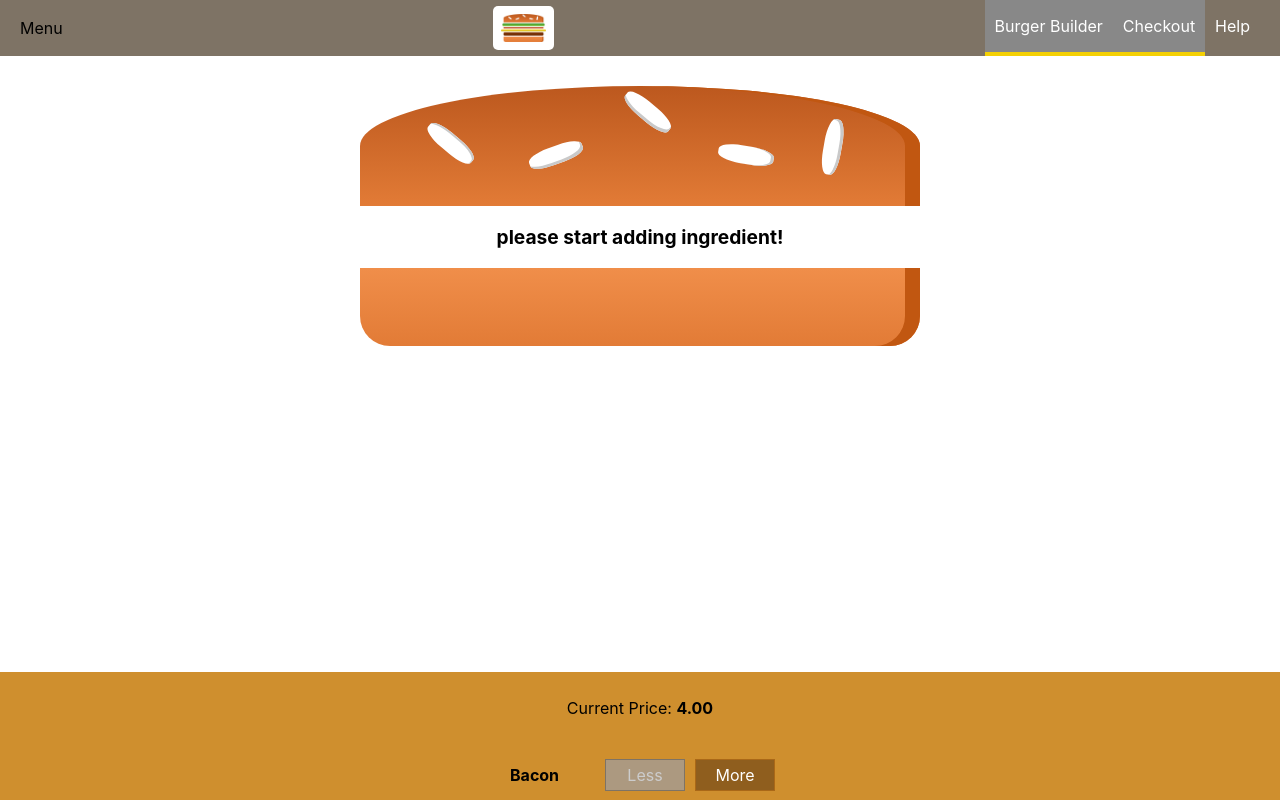
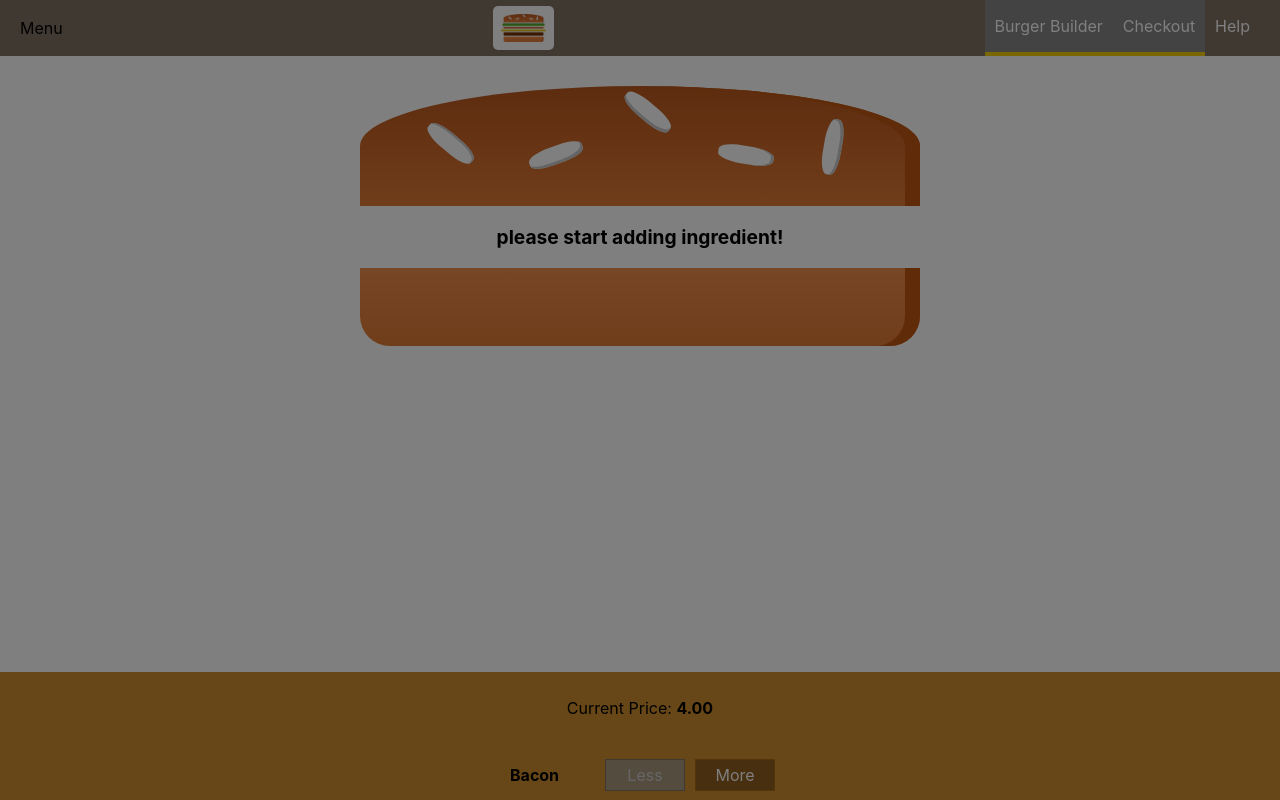
Before and after one commit to tiansiyu0210/react-burger, a React (Create React App) app: page / in a window 1280 px wide. Shown: the top 800 px of the page. Built offline with nearby package versions, Linux system fonts and the light colour scheme.

Commit message:
177. Reusing the Backdrop

```diff
--- a/src/component/Layout/Layout.js
+++ b/src/component/Layout/Layout.js
@@ -1,18 +1,33 @@
-import React from 'react';
+import React, {Component} from 'react';
 import classes from './Layout.module.css'
 
 import Aux from '../../hoc/Aux';
 import Toolbar from '../Navigation/Toolbar/Toolbar'
 import SideDrawer from '../Navigation/SideDrawer/SideDrawer'
 
-const layout = (props) => (
-    <Aux>
-       <Toolbar/>
-       <SideDrawer/>
-        <main className={classes.Content}>
-            {props.children}
-        </main>
-    </Aux>
-);
+class Layout extends Component {
+    state = {
+        showSideDrawer : true
+    }
 
-export default layout;
+    sideDrawerClosedHandler = () => {
+        this.setState({showSideDrawer : false})
+    }
+
+    render() {
+        return (
+            <Aux>
+                <Toolbar/>
+                <SideDrawer
+                    open={this.state.showSideDrawer}
+                    close={this.sideDrawerClosedHandler}/>
+                <main className={classes.Content}>
+                    {this.props.children}
+                </main>
+            </Aux>
+        )
+    }
+}
+
+
+export default Layout;
--- a/src/component/Navigation/SideDrawer/SideDrawer.js
+++ b/src/component/Navigation/SideDrawer/SideDrawer.js
@@ -2,11 +2,21 @@ import React from 'react'
 import Logo from '../../Logo/Logo'
 import NavigationItems from '../NavigationItems/NavigationItems'
 import classes from './SideDrawer.module.css'
+import BackDrop from '../../UI/Backdrop/Backdrop'
+import Aux from '../../../hoc/Aux'
 
 const sideDrawer = (props) => {
 
+    let attachedClass = [classes.SideDrawer, classes.Close];
+
+    if(props.open){
+        attachedClass = [classes.SideDrawer, classes.Open];
+    }
+
     return (
-        <div className={classes.SideDrawer}>
+        <Aux>
+            <BackDrop show={props.open} clicked={props.close}/>
+            <div className={attachedClass.join(' ')}>
                 <div className={classes.Logo}>
                     <Logo/>
                 </div>
@@ -14,6 +24,8 @@ const sideDrawer = (props) => {
                     <NavigationItems/>
                 </nav>
             </div>
+        </Aux>
+
 )
 };
 
```
Lines whose indentation alone changed are shown as unchanged.
